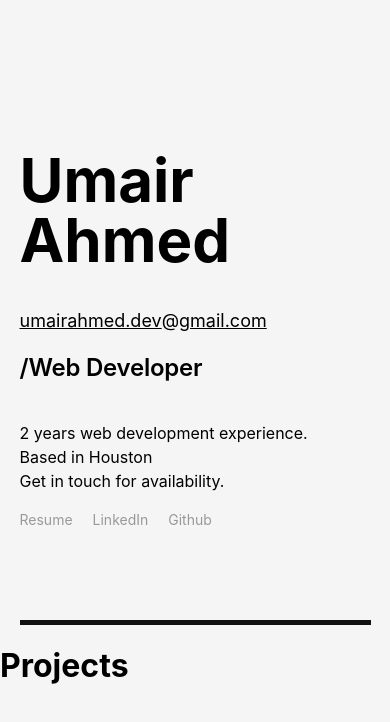
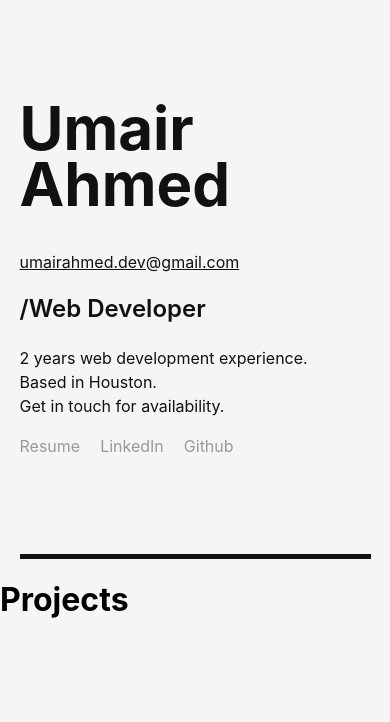
Before and after one commit to Airhacker/PortfolioNext, a Next.js app: page / in a window 390 px wide. Shown: the top 722 px of the page. Built offline with nearby package versions, Linux system fonts and the light colour scheme.

Commit message:
responsiveness to header component

```diff
--- a/components/Header.js
+++ b/components/Header.js
@@ -4,7 +4,10 @@ const Header = () => {
   return (
     <div>
       <section className={styles.headerContainer}>
-        <h1 className={styles.headerLogo}>Umair Ahmed</h1>
+        <h1 className={styles.headerLogo}>
+          Umair <br />
+          Ahmed
+        </h1>
         <div className={styles.headerContent}>
           <div className={styles.headerLeft}>
             <a>
@@ -19,7 +22,7 @@ const Header = () => {
               <p>
                 2 years web development experience.
                 <br />
-                Based in Houston
+                Based in Houston.
                 <br />
                 Get in touch for availability.
               </p>
--- a/styles/header.module.css
+++ b/styles/header.module.css
@@ -1,48 +1,75 @@
-/* General Styling */
+/* General Styling for Section */
 
 .headerContainer {
   width: 90%;
   margin: 0 auto;
-  color: ;
+  color: #111;
+  padding-top: 6.25rem;
 }
 
 .headerContainer::after {
   content: "";
   display: block;
-  height: 5px;
+  height: 0.3rem;
   background-color: #111;
-  margin-top: 100px;
+  margin-top: 6rem;
 }
 
-/* Logo Styles */
-
+/* Logo */
 .headerLogo {
-  font-size: 60px;
-  line-height: 1em;
-  margin-bottom: 40px;
+  font-size: 3.75rem;
+  line-height: 3.5rem;
+  margin-top: 0rem;
+  margin-bottom: 2.5rem;
 }
 
-/* Header Content General Styles */
-
+/* All Header Content Container */
 .headerContent {
   display: flex;
   justify-content: space-between;
+  flex-direction: column;
 }
 
+/* Left side of header */
+.headerLeft {
+  margin-bottom: 1.25rem;
+}
+
+/* Email Adrress */
+.headerLeft a {
+  color: inherit;
+  margin-bottom: 1.25rem;
+  display: inline-block;
+  background-color: transparent;
+  cursor: pointer;
+}
+.headerLeft a span {
+  text-decoration: underline;
+}
+
+/* Titles styles */
+.headerPositions {
+  font-weight: 600;
+  font-size: 1.5rem;
+  line-height: 2.125rem;
+}
+
+/* Right side of header */
 .headerRight {
-  margin-right: 144px;
-}
-.headerRight div {
-  display: block;
+  margin-right: 3.35rem;
 }
 
 .headerAboutText {
+  font-size: 1rem;
   line-height: 1.5rem;
-  margin-bottom: 15px;
+  margin-bottom: 1rem;
 }
 
-.socialLinks {
+.headerAboutText p {
+  margin-top: 0rem;
 }
+
+/* Social Links */
 
 .socialLinks a {
   position: relative;
@@ -51,106 +78,100 @@
   font-size: 16px;
   line-height: 1.5em;
   text-decoration: none;
-  margin-right: 20px;
+  margin-right: 1.25rem;
   cursor: pointer;
 }
 
-/* Email Adrress */
-.headerLeft a {
-  color: inherit;
-  margin-bottom: 20px;
-  display: inline-block;
-  background-color: transparent;
-  cursor: pointer;
-}
+/* TABLET MEDIA QUERIES */
 
-.headerLeft a span {
-  text-decoration: underline;
-}
-
-/* Titles styles */
-.headerPositions {
-  font-weight: 600;
-  letter-spacing: -0.01em;
-}
-.headerPositions div {
-  display: block;
-}
-
-/* Phone Media Queries */
-
-@media (max-width: 575px) {
+@media (min-width: 768px) {
+  /* General Styling for Section */
   .headerContainer {
-    padding-top: 100px;
+    padding-top: 8.75rem;
   }
 
-  .headerContainer::after {
-    margin-top: 90px;
+  /* Logo */
+  .headerLogo {
+    font-size: 7rem;
+    line-height: 6rem;
+    margin-bottom: 1.25rem;
   }
 
+  /* All Header Content Container */
   .headerContent {
-    flex-direction: column;
+    flex-direction: row;
   }
 
-  .headerLeft {
-    margin-bottom: 20px;
-  }
-  .headerLeft div {
-    display: block;
-  }
-
-  .headerLeft a {
-    font-size: 18px;
+  /* Right side of header */
+  .headerRight {
+    margin-right: 3.3rem;
   }
 }
 
-/* Other Media Queries */
+/* DESKTOP MEDIA QUERIES */
 
-@media (max-width: 1024px) {
-  .headerContainer::after {
-    margin-top: 60px;
+@media (min-width: 1440px) {
+  /* General Styling for Section */
+  .headerContainer {
+    width: 85%;
+    padding-top: 9.25rem;
   }
 
-  .headerPositions {
-    font-size: 24px;
-    line-height: 34px;
+  /* Logo */
+  .headerLogo {
+    font-size: 10rem;
+    line-height: 8.5rem;
+    margin-bottom: 2.25rem;
   }
 
+  /* Titles styles */
+  .headerPositions {
+    font-size: 1.875rem;
+  }
+
+  /* Right side of header */
   .headerRight {
-    margin-right: 53px;
+    margin-right: 1.25rem;
   }
 }
 
-@media (max-width: 1440px) {
-  .headerContainer::after {
-    margin-top: 80px;
+@media (min-width: 2560px) {
+  /* General Styling for Section */
+  .headerContainer {
+    width: 75%;
+    padding-top: 16.875rem;
   }
 
+  /* Logo */
+  .headerLogo {
+    font-size: 14rem;
+    line-height: 12rem;
+    margin-bottom: 7rem;
+  }
+
+  /* Email Adrress */
+  .headerLeft a {
+    font-size: 1.5rem;
+  }
+
+  /* Titles styles */
+  .headerPositions {
+    font-size: 2.25rem;
+    line-height: 2.5rem;
+  }
+
+  /* Right side of header */
   .headerRight {
-    margin-right: 19px;
+    margin-right: 9rem;
   }
 
   .headerAboutText {
-    font-size: 16px;
-    margin-bottom: 15px;
+    font-size: 1.5rem;
   }
 
+  /* Social Links */
+
   .socialLinks a {
-    font-size: 14px;
+    font-size: 1.5rem;
   }
 }
-
-@media (max-width: 1680px) {
-  .headerContainer::after {
-    margin-top: 90px;
-  }
-
-  .headerRight {
-    margin-right: 35px;
-  }
-
-  .headerAboutText {
-    font-size: 16px;
-    margin-bottom: 15px;
-  }
-}
```
